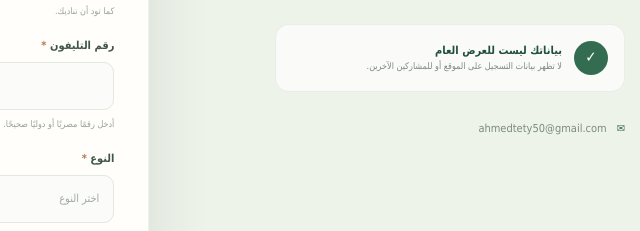
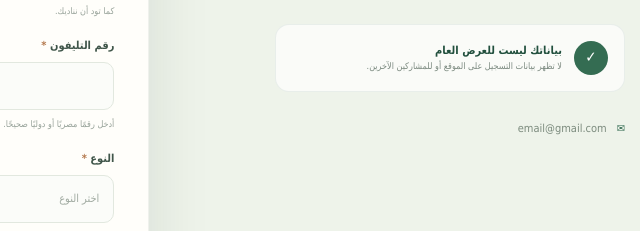
Before and after one commit to spaghetticode-IO/rahlet-taafi, a plain HTML site: page index.html in a window 1280 px wide. Shown: the part 2589-2820 px from the top of the page, 595-1235 px from the left. Drawn offline with Linux system fonts and the light colour scheme.

Commit message:
Change email addresses for contact and data requests
Updated email contact information for privacy and compliance.

```diff
--- a/index.html
+++ b/index.html
@@ -135,7 +135,7 @@
             <span class="promise-icon" aria-hidden="true">✓</span>
             <div><strong>بياناتك ليست للعرض العام</strong><small>لا تظهر بيانات التسجيل على الموقع أو للمشاركين الآخرين.</small></div>
           </div>
-          <div class="contact-mini"><span aria-hidden="true">✉</span><a href="mailto:ahmedtety50@gmail.com">ahmedtety50@gmail.com</a></div>
+          <div class="contact-mini"><span aria-hidden="true">✉</span><a href="mailto:email@gmail.com">email@gmail.com</a></div>
         </div>
 
         <div class="form-card">
@@ -246,7 +246,7 @@
           </details>
           <details>
             <summary>من يمكنه الاطلاع على البيانات؟</summary>
-            <p>لا تُعرض البيانات على الموقع أو للزوار أو المشاركين الآخرين. تُرسل بيانات التسجيل إلى بريد مسؤول الحملة <a href="mailto:ahmedtety50@gmail.com">ahmedtety50@gmail.com</a> ليطلع عليها المسؤولون المخولون فقط. يجب حماية حساب البريد وعدم مشاركة كلمة مروره.</p>
+            <p>لا تُعرض البيانات على الموقع أو للزوار أو المشاركين الآخرين. تُرسل بيانات التسجيل إلى بريد مسؤول الحملة <a href="mailto:email@gmail.com">email@gmail.com</a> ليطلع عليها المسؤولون المخولون فقط. يجب حماية حساب البريد وعدم مشاركة كلمة مروره.</p>
           </details>
           <details>
             <summary>هل نشارك البيانات مع جهات أخرى؟</summary>
@@ -258,7 +258,7 @@
           </details>
           <details>
             <summary>كيف أطلب حذف بياناتي؟</summary>
-            <p>يمكنك طلب الوصول إلى بياناتك أو تصحيحها أو حذفها بإرسال رسالة إلى <a href="mailto:ahmedtety50@gmail.com?subject=%D8%B7%D9%84%D8%A8%20%D8%AD%D8%B0%D9%81%20%D8%A8%D9%8A%D8%A7%D9%86%D8%A7%D8%AA">ahmedtety50@gmail.com</a> بعنوان «طلب حذف بيانات». سنراجع الطلب ونتعامل معه وفق الالتزامات القانونية المعمول بها.</p>
+            <p>يمكنك طلب الوصول إلى بياناتك أو تصحيحها أو حذفها بإرسال رسالة إلى <a href="mailto:email@gmail.com?subject=%D8%B7%D9%84%D8%A8%20%D8%AD%D8%B0%D9%81%20%D8%A8%D9%8A%D8%A7%D9%86%D8%A7%D8%AA">email@gmail.com</a> بعنوان «طلب حذف بيانات». سنراجع الطلب ونتعامل معه وفق الالتزامات القانونية المعمول بها.</p>
           </details>
           <div class="privacy-warning"><span aria-hidden="true">!</span><p><strong>تنبيه مهم:</strong> البريد الإلكتروني العادي ليس قناة مناسبة لإرسال معلومات صحية أو تفاصيل علاجية أو أي بيانات شديدة الحساسية. لا ترسل هذه المعلومات عبر الاستمارة أو البريد الإلكتروني.</p></div>
           <p class="policy-meta">آخر تحديث: نوفمبر 2026</p>
```
